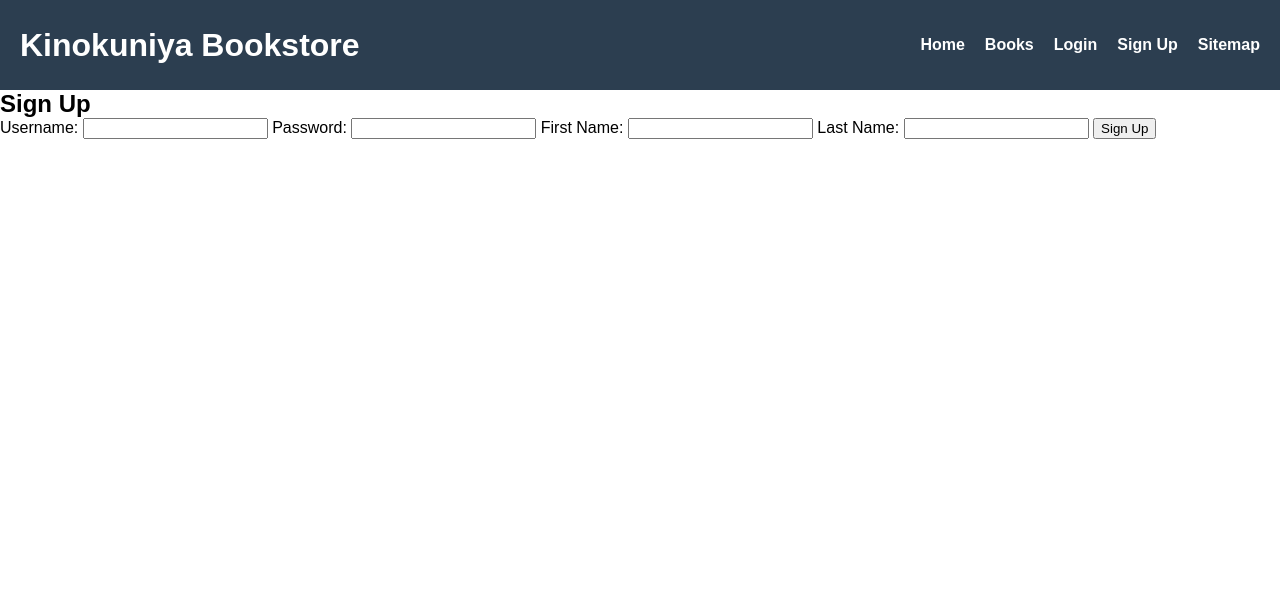
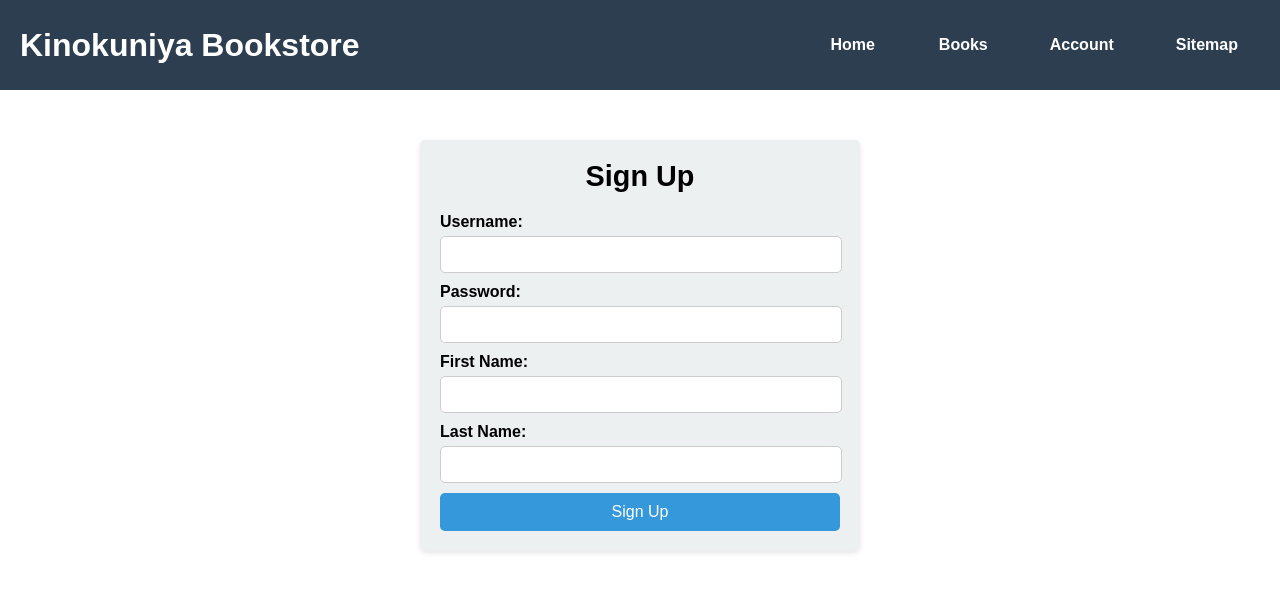
Before and after one commit to sirithatthamrong/Kinakuniyo-Bookstore-Database, a Flask app: page /signup in a window 1280 px wide. Shown: the top 592 px of the page. Run offline with Flask 3, Linux system fonts and the light colour scheme.

Commit message:
Enhance UI with dropdown for account actions and improve form styling for login and signup pages

```diff
--- a/app/static/styles.css
+++ b/app/static/styles.css
@@ -26,14 +26,66 @@ header nav ul {
     gap: 20px;
 }
 
+header nav ul li {
+    position: relative;
+}
+
 header nav ul li a {
     color: white;
     text-decoration: none;
     font-weight: bold;
+    padding: 10px 20px;
+    border: 2px solid transparent;
+    border-radius: 5px;
+    transition: background-color 0.3s, border-color 0.3s;
 }
 
 header nav ul li a:hover {
-    text-decoration: underline;
+    background-color: #34495e;
+    border-color: white;
+}
+
+/* Dropdown Styling */
+.dropdown {
+    position: relative;
+    display: inline-block;
+}
+
+.dropbtn {
+    background-color: #2c3e50;
+    color: white;
+    padding: 10px 20px;
+    font-size: 16px;
+    border: none;
+    cursor: pointer;
+}
+
+.dropdown-content {
+    display: none;
+    position: absolute;
+    background-color: #f9f9f9;
+    min-width: 160px;
+    box-shadow: 0px 8px 16px 0px rgba(0,0,0,0.2);
+    z-index: 1;
+}
+
+.dropdown-content a {
+    color: black;
+    padding: 12px 16px;
+    text-decoration: none;
+    display: block;
+}
+
+.dropdown-content a:hover {
+    background-color: #f1f1f1;
+}
+
+.dropdown:hover .dropdown-content {
+    display: block;
+}
+
+.dropdown:hover .dropbtn {
+    background-color: #34495e;
 }
 
 /* Hero Section */
@@ -127,6 +179,58 @@ header nav ul li a:hover {
     background-color: #2980b9;
 }
 
+/* Form Styling */
+.form-container {
+    max-width: 400px;
+    margin: 50px auto;
+    padding: 20px;
+    background-color: #ecf0f1;
+    border-radius: 5px;
+    box-shadow: 0 2px 5px rgba(0, 0, 0, 0.1);
+    text-align: center;
+}
+
+.form-container h2 {
+    margin-bottom: 20px;
+    font-size: 1.8rem;
+}
+
+.form-container form {
+    display: flex;
+    flex-direction: column;
+}
+
+.form-container form label {
+    display: block;
+    margin-bottom: 5px;
+    font-weight: bold;
+    text-align: left;
+}
+
+.form-container form input[type="text"],
+.form-container form input[type="password"],
+.form-container form input[type="email"] {
+    width: 95%; /* input fields smaller */
+    padding: 10px;
+    margin: 0 auto 10px auto; /* Center the input fields */
+    border: 1px solid #ccc;
+    border-radius: 5px;
+}
+
+.form-container form button {
+    background-color: #3498db;
+    color: white;
+    padding: 10px 20px;
+    border: none;
+    border-radius: 5px;
+    cursor: pointer;
+    font-size: 1rem;
+}
+
+.form-container form button:hover {
+    background-color: #2980b9;
+}
+
 /* Responsive Styling */
 @media (max-width: 768px) {
     .hero-content h2 {
--- a/app/templates/base.html
+++ b/app/templates/base.html
@@ -17,15 +17,17 @@
                 {% if 'username' in session %}
                     <!-- If user is logged in, show My Profile link -->
                     <li><a href="/customer/profile">My Profile</a></li>
+                    <li><a href="{{ url_for('logout') }}">Logout</a></li>
                 {% else %}
-                    <!-- If user is not logged in, show Login and Signup links -->
-                    <li><a href="/login">Login</a></li>
-                    <li><a href="/signup">Sign Up</a></li>
+                    <!-- If user is not logged in, show Login and Signup dropdown -->
+                    <li class="dropdown">
+                        <a href="javascript:void(0)" class="dropbtn">Account</a>
+                        <div class="dropdown-content">
+                            <a href="/login">Login</a>
+                            <a href="/signup">Sign Up</a>
+                        </div>
+                    </li>
                 {% endif %}
-                {% if 'username' in session %}
-                    <li><a href="{{ url_for('logout') }}">Logout</a></li>
-                {% endif %}
-
                 <li><a href="/sitemap">Sitemap</a></li>
             </ul>
         </nav>
--- a/app/templates/home.html
+++ b/app/templates/home.html
@@ -5,7 +5,7 @@
     <div class="hero-content">
         <h2>Welcome to Kinokuniya!</h2>
         <p>Discover a world of books across multiple genres and languages. Whether you're a casual reader or an avid book lover, we have something for everyone!</p>
-        <a href="/books" class="btn">Explore Books</a>
+        <a href="/books" class="cta-button">Explore Books</a>
     </div>
 </section>
 
@@ -28,5 +28,4 @@
     </form>
 </section>
 
-
 {% endblock %}
--- a/app/templates/login.html
+++ b/app/templates/login.html
@@ -1,5 +1,6 @@
 {% extends 'base.html' %}
 {% block content %}
+<div class="form-container">
     <h2>Login</h2>
     {% with messages = get_flashed_messages() %}
         {% if messages %}
@@ -17,4 +18,5 @@
         <input type="password" id="password" name="password" required>
         <button type="submit">Login</button>
     </form>
+</div>
 {% endblock %}
--- a/app/templates/signup.html
+++ b/app/templates/signup.html
@@ -1,5 +1,6 @@
 {% extends 'base.html' %}
 {% block content %}
+<div class="form-container">
     <h2>Sign Up</h2>
     {% with messages = get_flashed_messages() %}
         {% if messages %}
@@ -21,4 +22,5 @@
         <input type="text" id="last_name" name="last_name" required>
         <button type="submit">Sign Up</button>
     </form>
+</div>
 {% endblock %}
```
Lines whose indentation alone changed are shown as unchanged.
